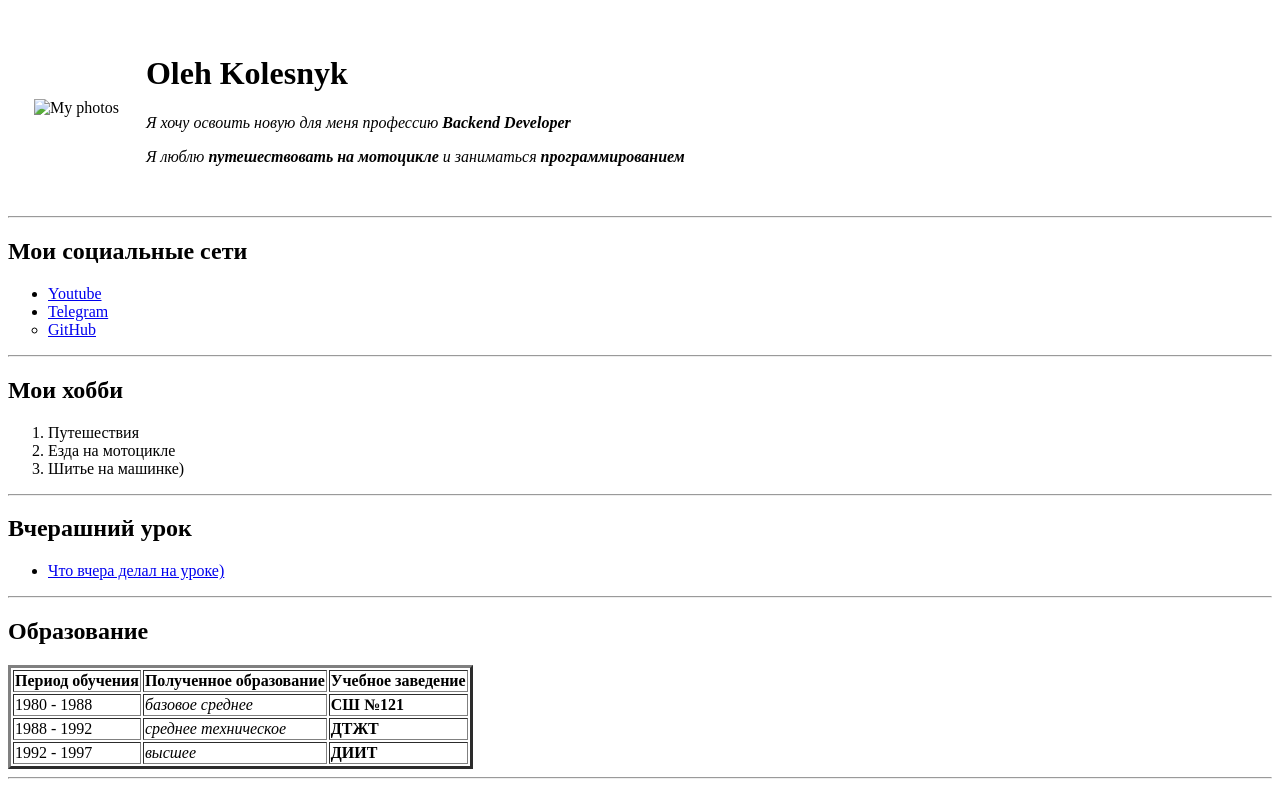
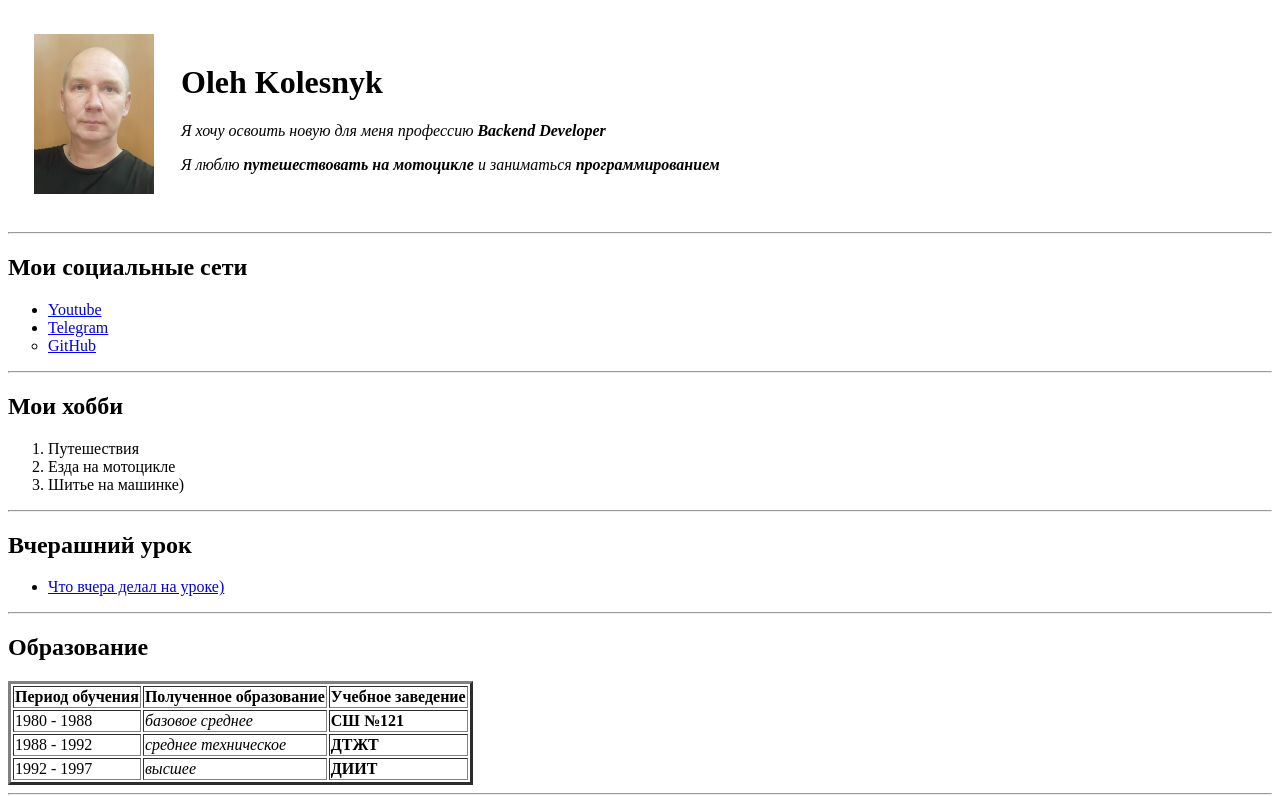
Before and after one commit to Nemo-Git-Hub/CV, a plain HTML site: page index.html in a window 1280 px wide. Shown: the top 796 px of the page. Drawn offline with Linux system fonts and the light colour scheme.

Commit message:
Update index.html

```diff
--- a/index.html
+++ b/index.html
@@ -8,7 +8,7 @@
 <table cellspacing="25">
     <tr>
         <td>
-            <img src="For_CV.jpg" alt="My photos" width="120">
+            <img src="/images/For_CV.jpg" alt="My photos" width="120">
         </td>
         <td>
             <h1>Oleh Kolesnyk</h1>
```
